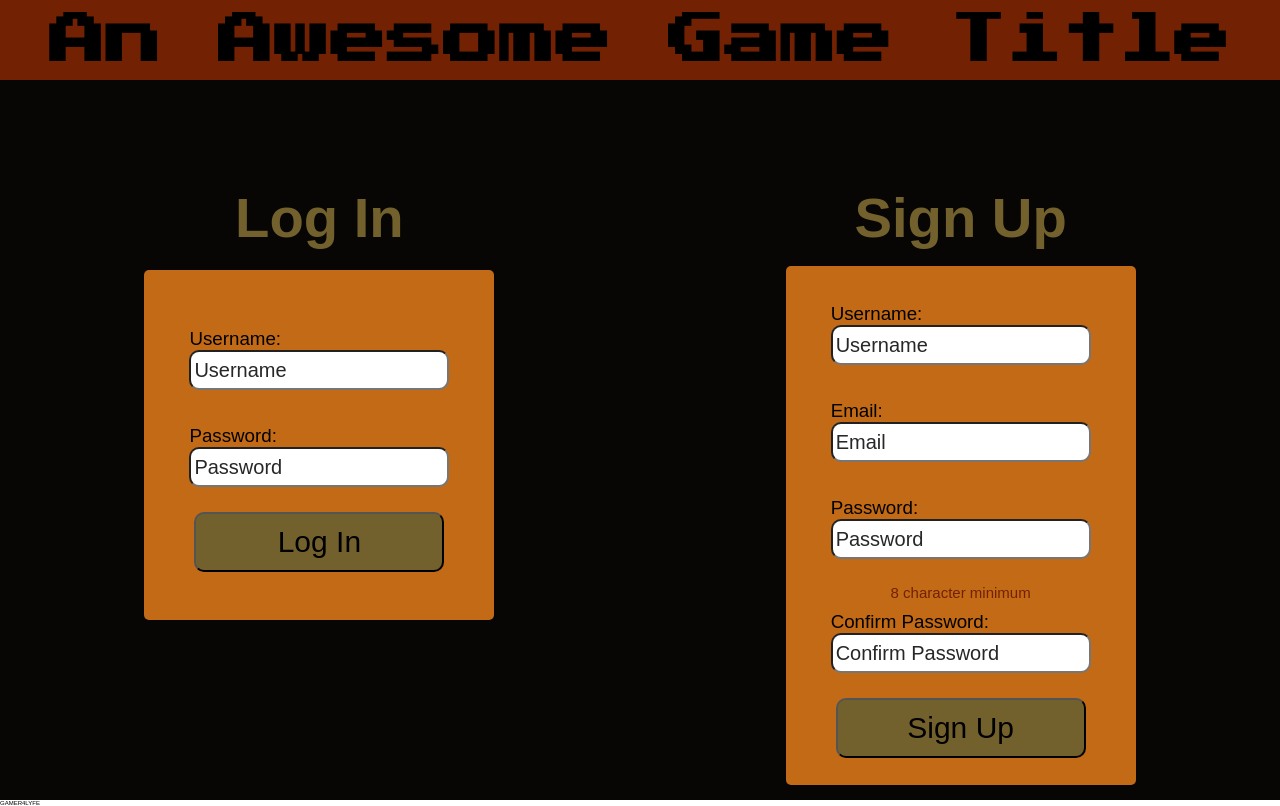
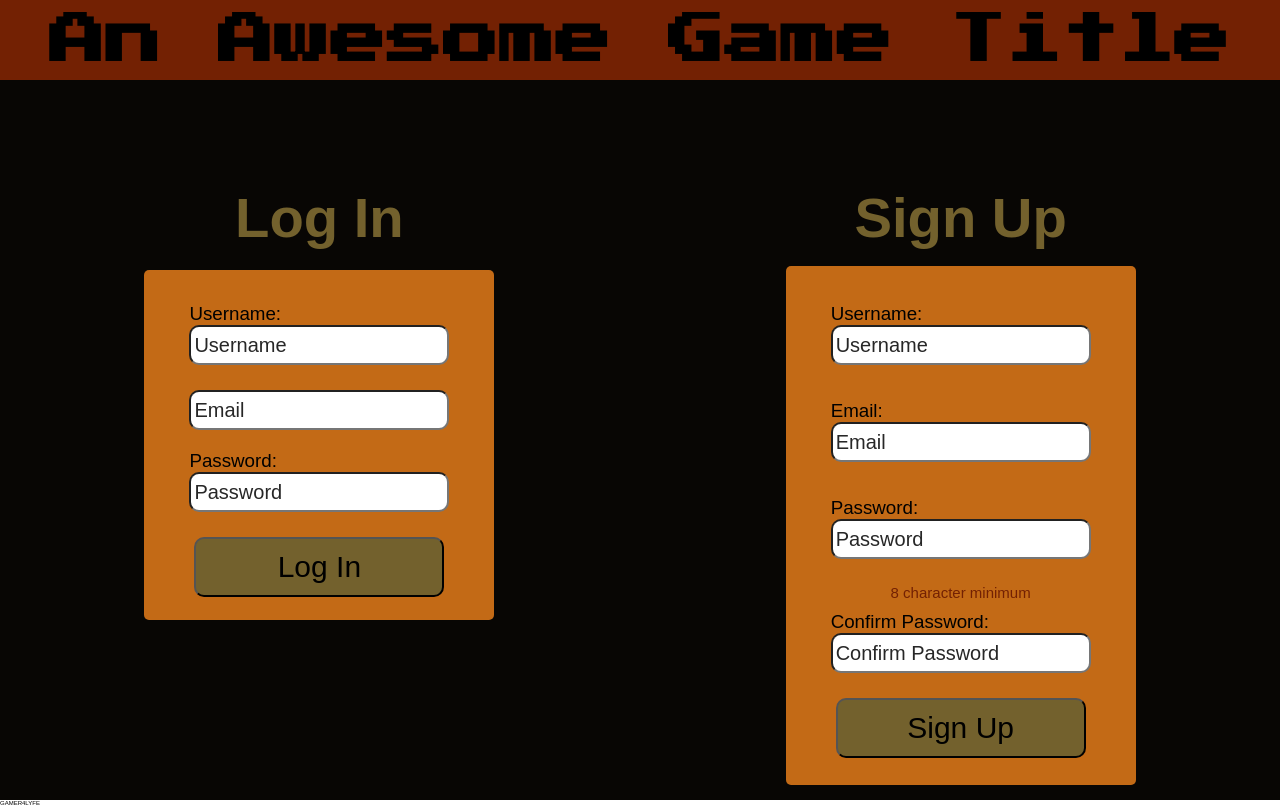
Before and after one commit to Meister7K/02-Project-Gamer4Lyfe, a Node server app: page / in a window 1280 px wide. Run offline with Node 20, Linux system fonts and the light colour scheme; some libraries are stand-ins or nearby versions; some web fonts are replaced.

Commit message:
updated files

```diff
--- a/Main/views/homepage.handlebars
+++ b/Main/views/homepage.handlebars
@@ -15,7 +15,7 @@
                         <label for="username">Username:</label>
                         <input class="userBox ub_error" type="text" id="username" name="username" placeholder="Username">
                     </div>
-                    {{!-- <input class="emailBox eb_error" type="email" id="email" name="email" placeholder="Email"> --}}
+                    <input class="emailBox eb_error" type="email" id="email" name="email" placeholder="Email">
                     <div>
                         <label for="password">Password:</label>
                         <input class="passBox pb_error" type="password" id="pass" name="password" placeholder="Password">
```
